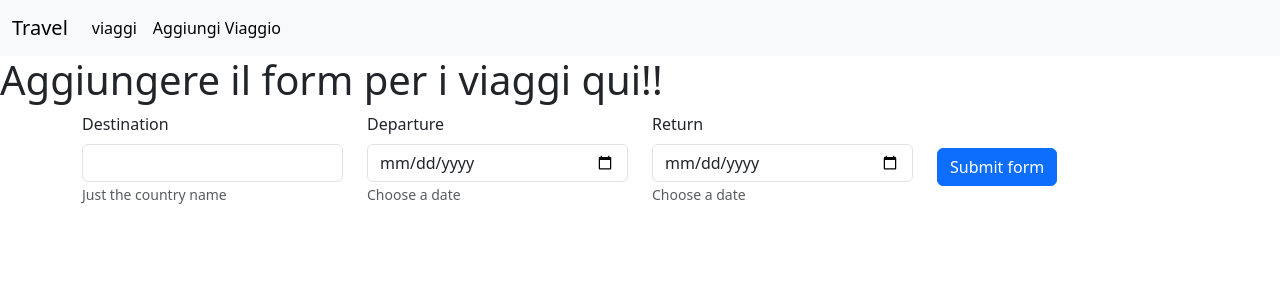
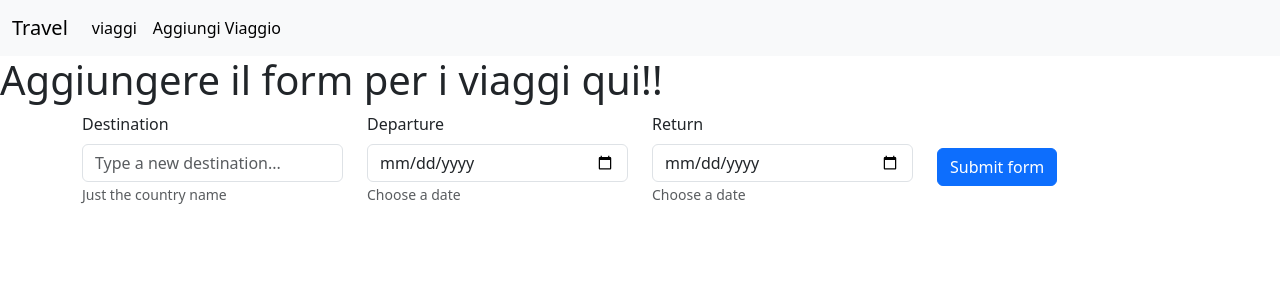
Before and after one commit to Anniballi-Andrea/poject_work_1, a React (Vite) app: page /add in a window 1280 px wide. Shown: the top 300 px of the page. Built offline with nearby package versions, Linux system fonts and the light colour scheme.

Commit message:
it work at the second try

```diff
--- a/src/pages/AddTravel.jsx
+++ b/src/pages/AddTravel.jsx
@@ -3,32 +3,34 @@ import { useGlobalProvider } from "../context/GlobalContext"
 
 export default function AddTravel() {
 
-    const { setTravel } = useGlobalProvider()
+    const { travel, setTravel } = useGlobalProvider()
     const [destinazione, setDestinazione] = useState('')
     const [dataPartenza, setDataPartenza] = useState('')
     const [dataRitorno, setDataRitorno] = useState('')
 
     const [addDestination, setAddDestination] = useState({
-        destinazione: " ",
-        dataPartenza: " ",
-        dataRitorno: " "
+
+        destinazione: "",
+        dataPartenza: "",
+        dataRitorno: ""
     });
 
     function handleChange(e) {
-        const { name, value } = e.target
+        const { name, value } = e.target;
         setAddDestination(prev => ({
             ...prev,
             [name]: value
-        }))
+        }));
     }
 
 
     function handleSubmit(e) {
-        e.preventDefault()
+        e.preventDefault();
+        console.log(addDestination);
+        setTravel([...travel, addDestination])
+        console.log(travel)
+    }
 
-
-        console.log(addDestination)
-    }
 
     //è una pagina placeholder
     return (
@@ -41,11 +43,11 @@ export default function AddTravel() {
                         <div className="row">
 
                             <div className="mb-3 col-3">
-                                <label htmlFor="destination" className="form-label">Destination</label>
+                                <label htmlFor="destinazione" className="form-label">Destination</label>
                                 <input
                                     type="text"
                                     name="destinazione"
-                                    id="destination"
+                                    id="destinazione"
                                     className="form-control"
                                     value={addDestination.destinazione}
                                     onChange={handleChange}
@@ -56,11 +58,11 @@ export default function AddTravel() {
                             </div>
 
                             <div className="mb-3 col-3">
-                                <label htmlFor="departure" className="form-label">Departure</label>
+                                <label htmlFor="dataPartenza" className="form-label">Departure</label>
                                 <input
                                     type="date"
                                     name="dataPartenza"
-                                    id="departure"
+                                    id="dataPartenza"
                                     className="form-control"
                                     value={addDestination.dataPartenza}
                                     onChange={handleChange}
@@ -70,11 +72,11 @@ export default function AddTravel() {
                             </div>
 
                             <div className="mb-3 col-3">
-                                <label htmlFor="return" className="form-label">Return</label>
+                                <label htmlFor="dataRitorno" className="form-label">Return</label>
                                 <input
                                     type="date"
                                     name="dataRitorno"
-                                    id="return"
+                                    id="dataRitorno"
                                     className="form-control"
                                     value={addDestination.dataRitorno}
                                     onChange={handleChange}
```
